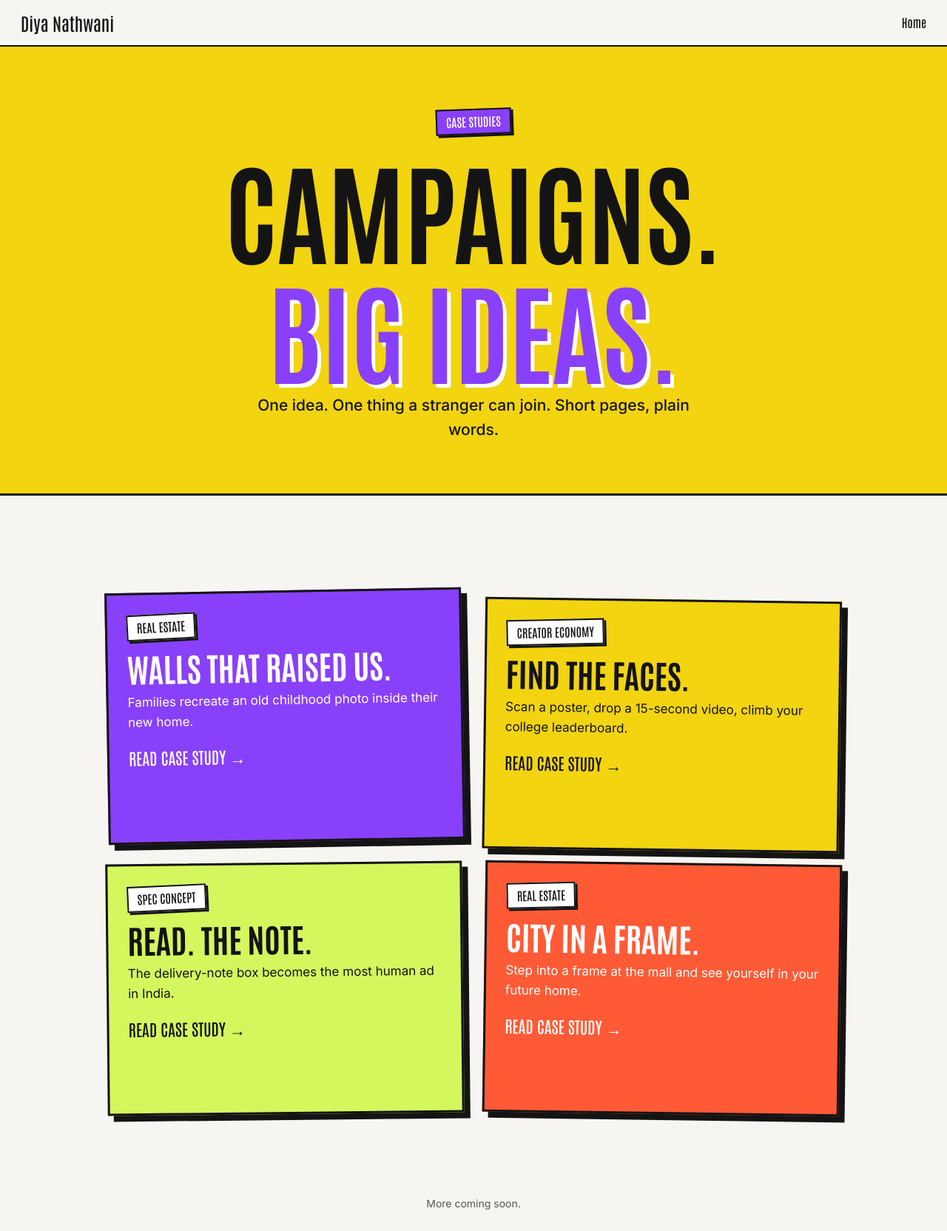
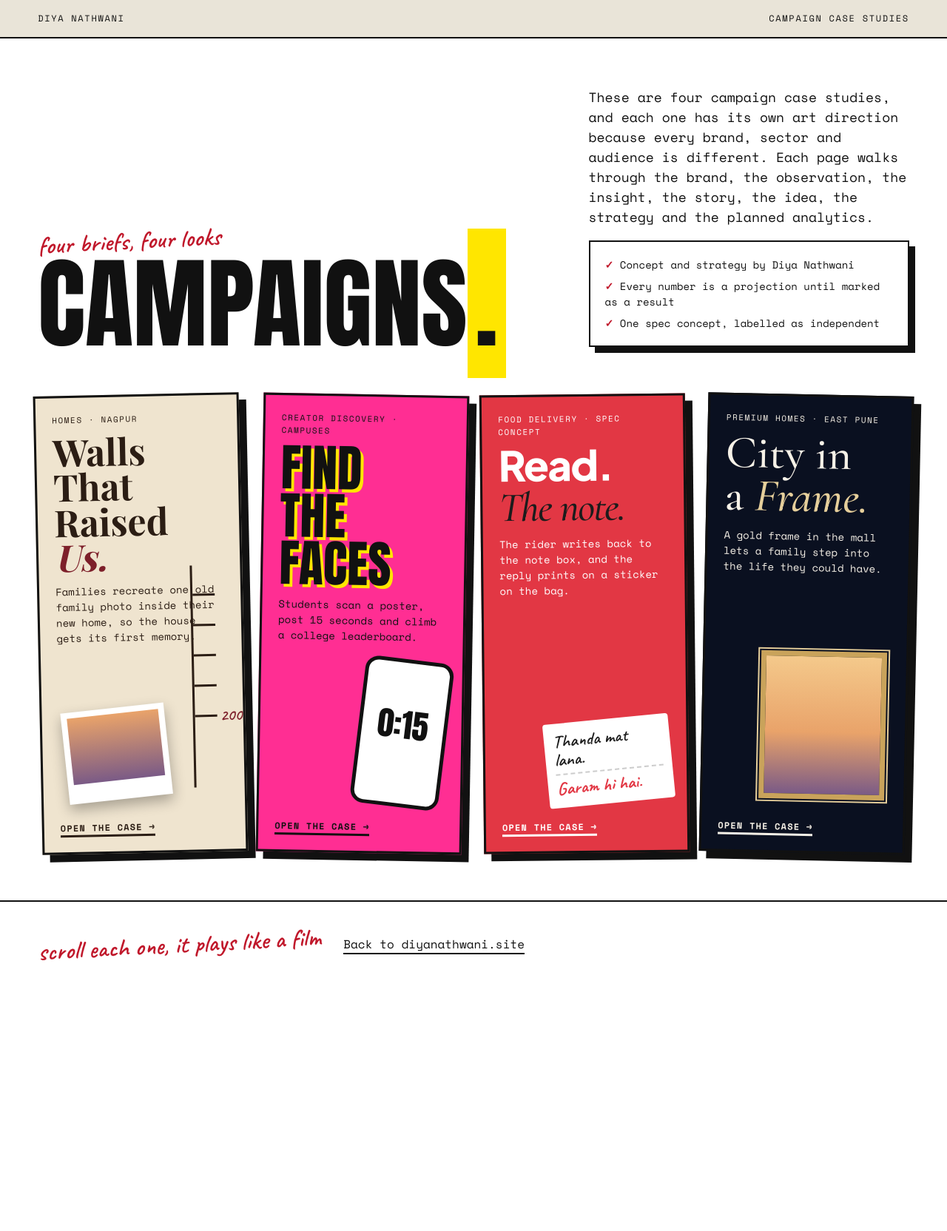
Before and after one commit to diyanathwani/portfolio, a plain HTML site: page campaign/index.html in a window 1280 px wide. Shown: the whole page at 74% size. After the commit the page ends 1366 px from the top, so only its background shows below. Drawn offline with nearby package versions, Linux system fonts and the light colour scheme; a web font is replaced by a local one.

Commit message:
Add files via upload

```diff
--- a/campaign/index.html
+++ b/campaign/index.html
@@ -1,80 +1,39 @@
-<!doctype html>
-<html lang="en"><head><meta charset="utf-8"><meta name="viewport" content="width=device-width,initial-scale=1">
-<title>Campaigns | Diya Nathwani</title><meta name="description" content="Campaign case studies by Diya Nathwani."><link rel="canonical" href="https://diyanathwani.site/campaign/"><meta property="og:title" content="Campaigns | Diya Nathwani"><link href="https://fonts.googleapis.com/css2?family=Antonio:wght@500;700&family=Caveat:wght@600;700&family=Inter:wght@400;500;600;700&display=swap" rel="stylesheet"><style>
-:root{--ink:#141414;--paper:#f7f5f1;--purple:#8940FA;--yellow:#F2D410;--lime:#d4f75e;--coral:#ff5a36;--cond:"Antonio",Impact,sans-serif;--hand:"Caveat",cursive;--sans:"Inter",system-ui,sans-serif}
-*{box-sizing:border-box}body{margin:0;background:var(--paper);color:var(--ink);font:18px/1.55 var(--sans);overflow-x:hidden}
-h1,h2,h3{font-family:var(--cond);text-transform:uppercase;line-height:1.08;margin:0}p{margin:0 0 12px}
-.wrap{max-width:1040px;margin:0 auto;padding:0 24px}
-nav{position:sticky;top:0;z-index:9;background:var(--paper);border-bottom:2px solid var(--ink);display:flex;justify-content:space-between;align-items:center;padding:12px 28px;font-family:var(--cond);font-size:24px}
-nav a{color:var(--ink);text-decoration:none}
-.tag{display:inline-block;font-family:var(--cond);text-transform:uppercase;background:var(--yellow);border:2px solid var(--ink);box-shadow:3px 3px 0 var(--ink);padding:3px 12px;transform:rotate(-2deg);font-size:16px}
-.tag.p{background:var(--purple);color:#fff}.tag.l{background:var(--lime)}.tag.c{background:var(--coral);color:#fff}
-.hand{font-family:var(--hand);font-weight:700;color:var(--purple)}
-.hl{background:var(--yellow);padding:0 .14em}
-section{padding:84px 0}
-.hero{text-align:center;background:var(--yellow);border-bottom:3px solid var(--ink);padding-bottom:70px}
-.hero h1{font-size:clamp(60px,12vw,150px)}.hero h1 span{color:var(--purple);text-shadow:5px 5px 0 #fff}
-.tagline{font-family:var(--cond);text-transform:uppercase;font-size:clamp(22px,3vw,36px);margin:18px 0 6px}
-.one{max-width:640px;margin:8px auto 0;font-size:21px;font-weight:500}
-.box{max-width:430px;margin:44px auto 0;background:#fff;border:3px solid var(--ink);box-shadow:8px 8px 0 var(--ink);text-align:left;padding:16px 18px;transform:rotate(-1.5deg)}
-.box small{font-weight:700;letter-spacing:.5px;color:#777;font-size:12px;text-transform:uppercase}
-.box .in{margin-top:8px;border:2px solid var(--ink);border-radius:8px;padding:10px 12px;font-family:var(--hand);font-size:27px;line-height:1.1;background:#fffdf4}
-.chip{position:relative;display:inline-block;margin-top:34px;background:var(--ink);color:#fff;padding:10px 22px;font-family:var(--cond);font-size:26px;text-transform:uppercase;transform:rotate(-2deg);box-shadow:5px 5px 0 var(--purple)}
-.chip small{display:block;font:12px var(--sans);text-transform:none;opacity:.8}
-.idea{background:var(--purple);color:#fff;text-align:center}.idea h2{font-size:clamp(38px,6.5vw,84px)}.idea h2 b{color:var(--ink);background:var(--yellow);padding:0 .14em;display:inline-block;margin-top:8px}
-.idea p{max-width:620px;margin:24px auto 0;font-size:21px}
-.grid2{display:grid;grid-template-columns:1.05fr .95fr;gap:48px;align-items:center}
-h2.big{font-size:clamp(36px,5.2vw,68px)}
-.goalpill{display:inline-block;margin-top:14px;background:var(--lime);border:3px solid var(--ink);box-shadow:5px 5px 0 var(--ink);padding:10px 16px;font-weight:600}
-.notes{position:relative;height:360px}
-.n{position:absolute;background:#fffdf4;border:2px solid var(--ink);box-shadow:4px 4px 0 var(--ink);padding:8px 12px;font-family:var(--hand);font-size:25px;line-height:1.05;max-width:250px}
-.insight{background:#141414;color:#fff}.insight h2{font-size:clamp(36px,6.4vw,88px);text-align:center}.insight h2 em{font-style:normal;color:var(--ink);background:var(--lime);padding:0 .12em;display:inline-block;transform:rotate(-1.5deg)}
-.insight p{max-width:600px;margin:26px auto 0;text-align:center;font-size:20px}
-.moment{background:var(--lime);border-top:3px solid var(--ink);border-bottom:3px solid var(--ink)}
-.clock{width:260px;height:260px;border-radius:50%;background:#fff;border:4px solid var(--ink);box-shadow:9px 9px 0 var(--coral);display:flex;flex-direction:column;align-items:center;justify-content:center;margin:auto}
-.clock b{font-family:var(--cond);font-size:76px;line-height:.9}.clock span{font-family:var(--hand);font-size:24px;font-weight:700;text-align:center;padding:0 34px;line-height:1.05;margin-top:6px}
-.steps{display:grid;grid-template-columns:repeat(4,1fr);gap:18px;margin-top:40px}
-.st{border:3px solid var(--ink);box-shadow:5px 5px 0 var(--ink);background:#fff;padding:16px}
-.st:nth-child(1){background:var(--yellow);transform:rotate(-1.2deg)}.st:nth-child(2){background:#fff;transform:rotate(1deg) translateY(10px)}.st:nth-child(3){background:var(--lime);transform:rotate(-.8deg)}.st:nth-child(4){background:var(--purple);color:#fff;transform:rotate(1.2deg) translateY(8px)}
-.st h3{font-size:30px;margin:6px 0}.st .no{font-family:var(--cond);font-size:44px}
-.mock{display:grid;grid-template-columns:1fr 1fr 1fr;gap:26px;margin-top:46px;align-items:start}
-.bag{background:#e9dfc9;border:3px solid var(--ink);box-shadow:7px 7px 0 var(--ink);height:300px;position:relative;overflow:hidden}
-.bag::before{content:"";position:absolute;left:0;right:0;top:0;height:46px;background:repeating-linear-gradient(90deg,#d8cbb0 0 14px,#e9dfc9 14px 28px);border-bottom:3px solid var(--ink)}
-.sticker{position:absolute;left:18px;right:18px;top:80px;background:#fff;border:3px solid var(--ink);padding:14px;transform:rotate(-2deg);box-shadow:4px 4px 0 var(--coral)}
-.sticker small{font-weight:700;color:#777;font-size:11px;letter-spacing:.5px}.sticker .q{font-family:var(--hand);font-size:23px;line-height:1.05;color:#777;text-decoration:line-through;text-decoration-thickness:1px}.sticker .r{font-family:var(--hand);font-size:30px;line-height:1.05;color:var(--purple);margin-top:6px}
-.phone{background:var(--ink);border-radius:28px;padding:12px;box-shadow:7px 7px 0 var(--purple);height:300px}
-.phone .sc{background:var(--paper);border-radius:18px;height:100%;padding:14px;overflow:hidden}
-.phone .sc h3{font-size:22px}.phone .c{margin-top:10px;border:2px solid var(--ink);background:#fff;padding:8px 10px;font-size:15px;line-height:1.3}
-.menu{background:#fffdf4;border:3px solid var(--ink);box-shadow:7px 7px 0 var(--ink);height:300px;padding:22px;transform:rotate(1.2deg)}
-.menu h3{font-size:26px;border-bottom:2px dashed var(--ink);padding-bottom:8px}.menu .it{font-family:var(--hand);font-size:28px;line-height:1.05;margin-top:12px}.menu .by{font-size:14px;color:#666;margin-top:6px}
-.cap{font-family:var(--hand);font-size:24px;color:var(--purple);font-weight:700;margin-top:12px}
-.phases{display:grid;grid-template-columns:repeat(3,1fr);gap:22px;margin-top:36px}
-.ph{padding:20px;border:3px solid var(--ink);box-shadow:6px 6px 0 var(--ink)}.ph:nth-child(1){background:var(--yellow)}.ph:nth-child(2){background:var(--lime);transform:translateY(14px)}.ph:nth-child(3){background:var(--coral);color:#fff}
-.ph h3{font-size:30px}
-.ba{display:grid;grid-template-columns:1fr 1fr;max-width:760px;margin:36px auto 0}.ba div{padding:8px 28px;font-size:19px}.ba div:first-child{border-right:3px dashed var(--ink)}.ba h3{font-size:32px;margin-bottom:6px}
-.goal{background:var(--yellow);border-top:3px solid var(--ink);border-bottom:3px solid var(--ink)}
-ul.m{padding-left:20px;margin:10px 0 0}ul.m li{margin:6px 0}
-.end{background:var(--purple);color:#fff;text-align:center;padding:80px 0}.end h2{font-size:clamp(36px,6vw,76px)}
-.fine{font-size:14px;text-align:center;padding:26px 24px;color:#555}
-@media(max-width:820px){.grid2,.mock,.phases,.ba{grid-template-columns:1fr}.steps{grid-template-columns:1fr 1fr}.ba div:first-child{border-right:0;border-bottom:3px dashed var(--ink)}.notes{height:420px}.ph:nth-child(2){transform:none}}
-@media(max-width:480px){.steps{grid-template-columns:1fr}.st{transform:none!important}}
-
-.cards{display:grid;grid-template-columns:repeat(2,1fr);gap:28px;margin-top:44px}
-.card{display:block;color:var(--ink);text-decoration:none;border:3px solid var(--ink);box-shadow:8px 8px 0 var(--ink);padding:26px;min-height:340px;transition:transform .15s}
-.card:hover{transform:translate(-3px,-3px)}
-.card:nth-child(1){background:var(--purple);color:#fff;transform:rotate(-1deg)}.card:nth-child(2){background:var(--yellow);transform:rotate(.8deg) translateY(12px)}.card:nth-child(3){background:var(--lime);transform:rotate(-.6deg)}.card:nth-child(4){background:var(--coral);color:#fff;transform:rotate(.8deg)}
-.card h2{font-size:44px;margin:14px 0 10px}.card p{font-size:17px}.card .go{font-family:var(--cond);font-size:22px;text-transform:uppercase;margin-top:18px;display:block}
-.card .tag{background:#fff;color:var(--ink)}
-@media(max-width:820px){.cards{grid-template-columns:1fr}.card{transform:none!important;min-height:0}}
+<!doctype html><html lang="en"><head><meta charset="utf-8"><meta name="viewport" content="width=device-width,initial-scale=1">
+<title>Campaigns | Diya Nathwani</title><meta name="description" content="Four campaign case studies by Diya Nathwani, each with its own look.">
+<link rel="canonical" href="https://diyanathwani.site/campaign/">
+<link href="https://fonts.googleapis.com/css2?family=Anton&family=Caveat:wght@600;700&family=Space+Mono:wght@400;700&family=Playfair+Display:ital,wght@0,700;1,500&family=Cormorant+Garamond:ital,wght@0,500;1,500&family=Plus+Jakarta+Sans:wght@700;800&display=swap" rel="stylesheet">
+<style>
+*{box-sizing:border-box}body{margin:0;background:#e9e4d8 repeating-linear-gradient(0deg,rgba(0,0,0,.03) 0 1px,transparent 1px 28px),repeating-linear-gradient(90deg,rgba(0,0,0,.03) 0 1px,transparent 1px 28px);color:#111;font:400 16px/1.5 "Space Mono",monospace;overflow-x:hidden}
+a{color:inherit;text-decoration:none}.top{display:flex;justify-content:space-between;padding:16px 4vw;font-size:12px;letter-spacing:.14em;text-transform:uppercase;border-bottom:2px solid #111;background:#e9e4d8}
+.head{display:grid;grid-template-columns:1.6fr 1fr;gap:4vw;padding:6vh 4vw 4vh;align-items:end}
+.head h1{font-family:Anton,sans-serif;font-weight:400;font-size:clamp(60px,10.5vw,170px);line-height:.88;margin:0;text-transform:uppercase}.head h1 span{background:#ffe600;padding:0 .08em}
+.head p{font-size:18px;max-width:520px}.hw{font-family:Caveat,cursive;font-size:34px;color:#c0182b;transform:rotate(-3deg);display:inline-block}
+.chk{border:2px solid #111;background:#fff;padding:16px 20px;box-shadow:8px 8px 0 #111}.chk div{padding:4px 0;font-size:14px}.chk b{color:#c0182b}
+.wall{display:grid;grid-template-columns:repeat(4,1fr);gap:22px;padding:4vh 4vw 8vh}
+.p{display:block;min-height:620px;position:relative;overflow:hidden;padding:22px;border:3px solid #111;box-shadow:10px 10px 0 #111;transition:transform .25s}.p:hover{transform:translateY(-8px) rotate(-.6deg)}
+.p:nth-child(1){transform:rotate(-1.2deg)}.p:nth-child(2){transform:rotate(1deg)}.p:nth-child(3){transform:rotate(-.6deg)}.p:nth-child(4){transform:rotate(1.2deg)}
+.p small{font-size:11px;letter-spacing:.14em;text-transform:uppercase;display:block;margin-bottom:10px}.p h2{margin:0 0 12px;line-height:.95}.p p{font-size:14px;margin:0 0 14px}.go{position:absolute;left:22px;bottom:20px;font-weight:700;letter-spacing:.1em;text-transform:uppercase;font-size:12px;border-bottom:3px solid currentColor}
+.k{background:#efe4cf;color:#2b1d14}.k h2{font-family:"Playfair Display",serif;font-size:50px}.k h2 i{color:#7d1f2a}
+.pen{position:absolute;right:22px;top:230px;width:46px;height:300px;border-left:3px solid #2b1d14}.pen i{display:block;height:3px;width:30px;background:#2b1d14;margin-top:38px}.pen em{font-family:Caveat;font-size:22px;color:#7d1f2a;position:absolute;left:34px;margin-top:-18px;font-style:normal}
+.pol{position:absolute;left:30px;bottom:70px;width:140px;background:#fff;padding:8px 8px 26px;transform:rotate(-5deg);box-shadow:0 8px 18px rgba(0,0,0,.3)}.pol div{height:90px;background:linear-gradient(#e9a36a,#7a5a86)}
+.f{background:#ff2e93;color:#111}.f h2{font-family:Anton;font-weight:400;font-size:68px;text-transform:uppercase;text-shadow:4px 4px 0 #ffe600}
+.ph{position:absolute;right:20px;bottom:60px;width:120px;height:200px;border:5px solid #111;border-radius:18px;background:#fff;text-align:center;font-family:Anton;font-size:44px;padding-top:50px;transform:rotate(6deg)}.ph::after{content:"0:15";}
+.z{background:#E23744;color:#fff}.z h2{font-family:"Plus Jakarta Sans",sans-serif;font-weight:800;font-size:56px;letter-spacing:-.03em}.z h2 i{font-family:"Cormorant Garamond",serif;font-weight:500;color:#1c1c1c}
+.st{position:absolute;right:20px;bottom:64px;width:170px;background:#fff;color:#1c1c1c;padding:12px;transform:rotate(-5deg);font-family:Caveat;font-size:24px;line-height:1.05;border-radius:4px}.st b{color:#E23744;display:block;border-top:2px dashed #ccc;margin-top:6px;padding-top:6px}
+.g{background:#0a1020;color:#f6f1e7}.g h2{font-family:"Cormorant Garamond",serif;font-weight:500;font-size:62px}.g h2 i{color:#e6cf9b}
+.fr{position:absolute;right:26px;bottom:70px;width:170px;height:200px;border:7px solid #c9a35b;background:linear-gradient(#f4c98b,#e9a36a 55%,#7a5a86);box-shadow:0 0 0 2px #0a1020,0 0 0 4px #e6cf9b}
+.foot{padding:4vh 4vw 8vh;display:flex;gap:30px;flex-wrap:wrap;align-items:center;border-top:2px solid #111}
+@media(max-width:1100px){.wall{grid-template-columns:1fr 1fr}.head{grid-template-columns:1fr}}@media(max-width:600px){.wall{grid-template-columns:1fr}}
 </style></head><body>
-<nav><a href="/">Diya Nathwani</a><a href="/" style="font-size:16px">Home</a></nav>
-<section class="hero"><div class="wrap"><span class="tag p">Case studies</span>
-<h1 style="margin-top:18px">Campaigns.<br><span>Big ideas.</span></h1>
-<p class="one">One idea. One thing a stranger can join. Short pages, plain words.</p></div></section>
-<section><div class="wrap"><div class="cards">
-<a class="card" href="/campaign/walls-that-raised-us/"><span class="tag">Real estate</span><h2>Walls That Raised Us.</h2><p>Families recreate an old childhood photo inside their new home.</p><span class="go">Read case study &rarr;</span></a>
-<a class="card" href="/campaign/find-the-faces/"><span class="tag">Creator economy</span><h2>Find the Faces.</h2><p>Scan a poster, drop a 15-second video, climb your college leaderboard.</p><span class="go">Read case study &rarr;</span></a>
-<a class="card" href="/campaign/read-the-note/"><span class="tag">Spec concept</span><h2>Read. The Note.</h2><p>The delivery-note box becomes the most human ad in India.</p><span class="go">Read case study &rarr;</span></a>
-<a class="card" href="/campaign/city-in-a-frame/"><span class="tag">Real estate</span><h2>City in a Frame.</h2><p>Step into a frame at the mall and see yourself in your future home.</p><span class="go">Read case study &rarr;</span></a>
-</div></div></section>
-<div class="fine">More coming soon.</div></body></html>
+<div class="top"><a href="/">Diya Nathwani</a><span>Campaign case studies</span></div>
+<section class="head"><div><div class="hw">four briefs, four looks</div><h1>Campaigns<span>.</span></h1></div>
+<div><p>These are four campaign case studies, and each one has its own art direction because every brand, sector and audience is different. Each page walks through the brand, the observation, the insight, the story, the idea, the strategy and the planned analytics.</p>
+<div class="chk"><div><b>&#10003;</b> Concept and strategy by Diya Nathwani</div><div><b>&#10003;</b> Every number is a projection until marked as a result</div><div><b>&#10003;</b> One spec concept, labelled as independent</div></div></div></section>
+<section class="wall">
+<a class="p k" href="/campaign/walls-that-raised-us/"><small>Homes &middot; Nagpur</small><h2>Walls That<br>Raised <i>Us.</i></h2><p>Families recreate one old family photo inside their new home, so the house gets its first memory.</p><div class="pen"><i></i><i></i><i></i><i></i><i></i><em>2003</em></div><div class="pol"><div></div></div><span class="go">Open the case &rarr;</span></a>
+<a class="p f" href="/campaign/find-the-faces/"><small>Creator discovery &middot; Campuses</small><h2>Find<br>the Faces</h2><p>Students scan a poster, post 15 seconds and climb a college leaderboard.</p><div class="ph"></div><span class="go">Open the case &rarr;</span></a>
+<a class="p z" href="/campaign/read-the-note/"><small>Food delivery &middot; Spec concept</small><h2>Read.<br><i>The note.</i></h2><p>The rider writes back to the note box, and the reply prints on a sticker on the bag.</p><div class="st">Thanda mat lana.<b>Garam hi hai.</b></div><span class="go">Open the case &rarr;</span></a>
+<a class="p g" href="/campaign/city-in-a-frame/"><small>Premium homes &middot; East Pune</small><h2>City in<br>a <i>Frame.</i></h2><p>A gold frame in the mall lets a family step into the life they could have.</p><div class="fr"></div><span class="go">Open the case &rarr;</span></a>
+</section>
+<div class="foot"><span class="hw">scroll each one, it plays like a film</span><a href="/" style="border-bottom:2px solid #111">Back to diyanathwani.site</a></div>
+</body></html>
```
